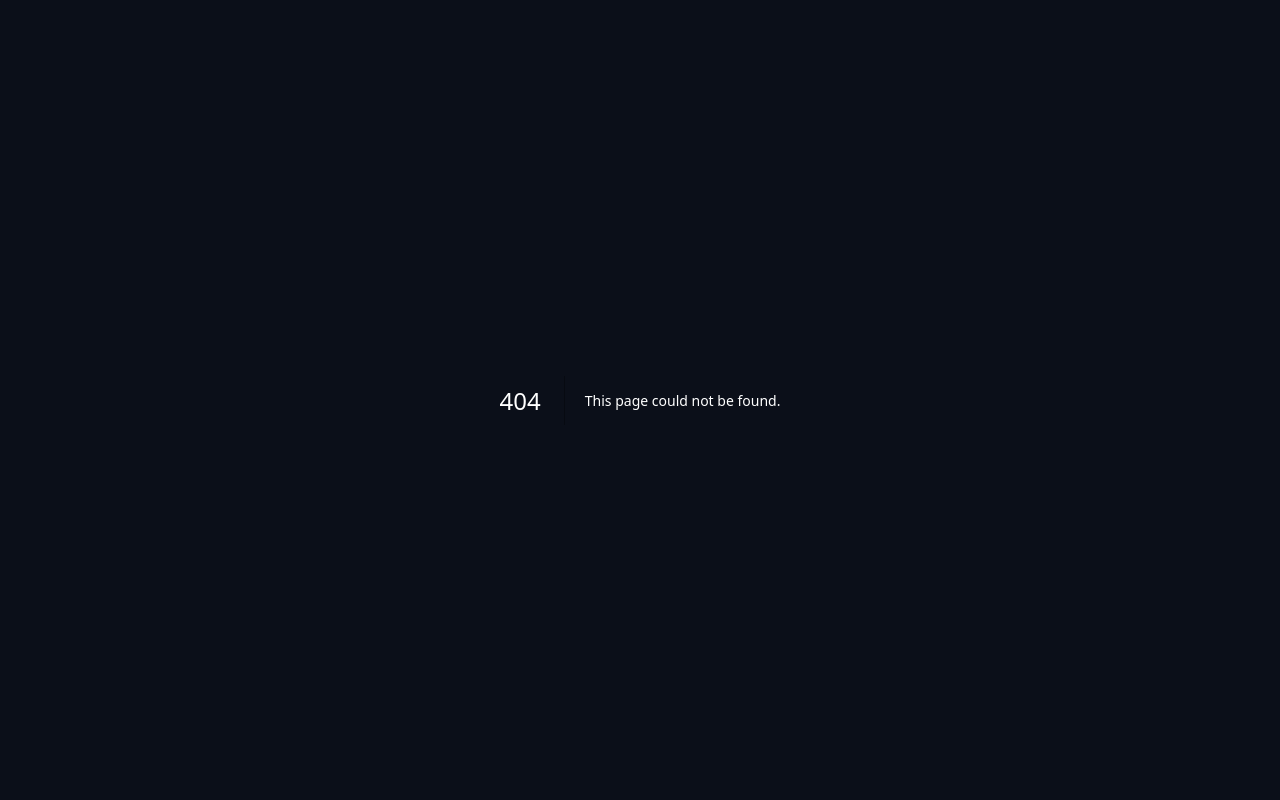
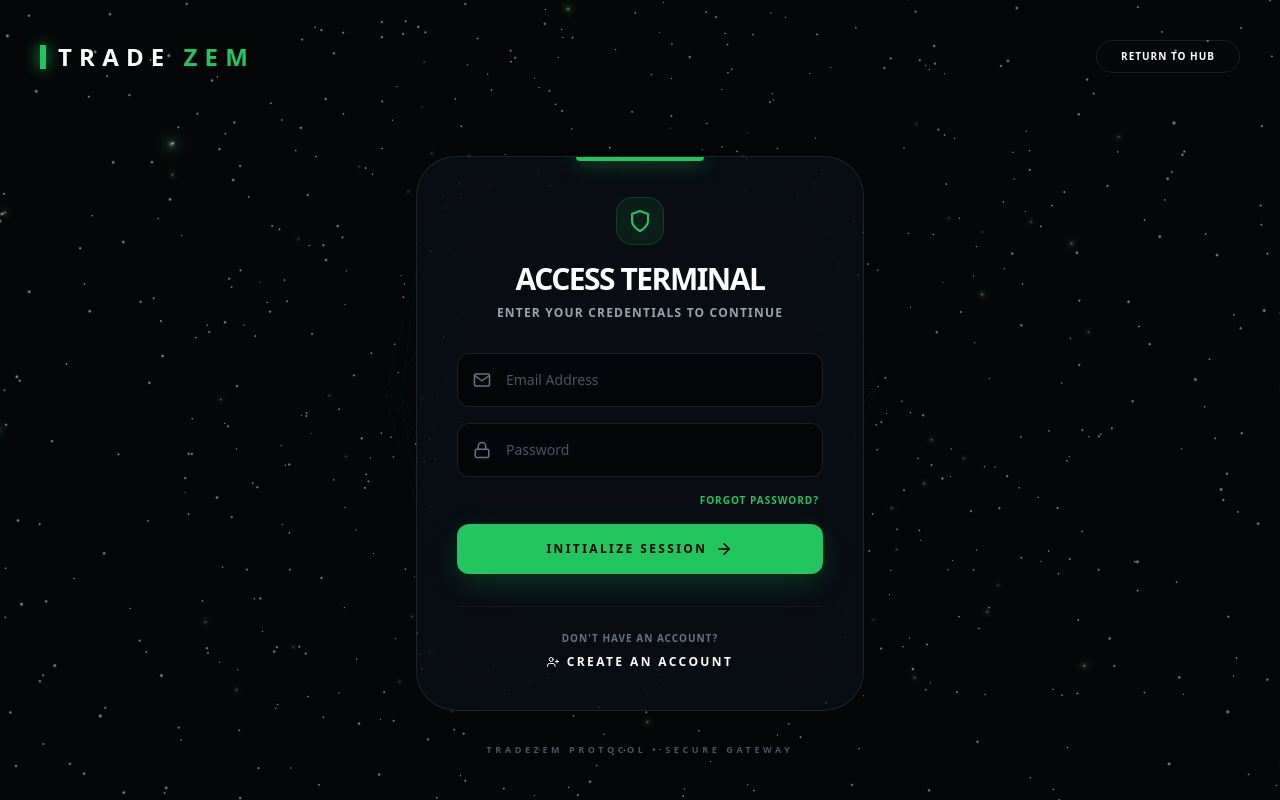
Before and after one commit to marksluistechnologies/trade-zem, a Next.js app: page /login in a window 1280 px wide. Before the commit this address had no page. Built offline with nearby package versions, Linux system fonts and the light colour scheme.

Commit message:
Fixed missing FiActivity import in Privacy Policy

```diff
--- /dev/null
+++ b/src/app/login/page.js
@@ -0,0 +1,171 @@
+"use client";
+
+import React, { useState } from 'react';
+import { motion, AnimatePresence } from 'framer-motion';
+import { Canvas } from '@react-three/fiber';
+import { Stars, Sparkles, Float } from '@react-three/drei';
+import Link from 'next/link';
+import {
+  FiMail, FiLock, FiUser, FiUserPlus,
+  FiArrowRight, FiKey, FiShield
+} from 'react-icons/fi';
+
+// --- Background 3D Visual ---
+const BackgroundVisual = () => {
+  return (
+    <Float speed={2} rotationIntensity={0.5} floatIntensity={1}>
+      <mesh position={[0, 0, -2]}>
+        <icosahedronGeometry args={[3, 1]} />
+        <meshStandardMaterial color="#22c55e" wireframe transparent opacity={0.15} />
+      </mesh>
+    </Float>
+  );
+};
+
+// --- Custom Input Component ---
+const InputField = ({ icon: Icon, type, placeholder, name }) => (
+  <div className="relative group">
+    <div className="absolute inset-y-0 left-0 pl-4 flex items-center pointer-events-none text-gray-500 group-focus-within:text-green-500 transition-colors">
+      <Icon className="text-lg" />
+    </div>
+    <input
+      type={type}
+      name={name}
+      className="w-full bg-black/50 border border-white/10 rounded-xl py-4 pl-12 pr-4 text-sm text-white placeholder-gray-600 focus:outline-none focus:border-green-500/50 focus:ring-1 focus:ring-green-500/50 transition-all"
+      placeholder={placeholder}
+      required
+    />
+  </div>
+);
+
+export default function AuthPage() {
+  const [isLogin, setIsLogin] = useState(true);
+
+  return (
+    <div className="relative min-h-screen bg-[#050608] text-white selection:bg-green-500/30 overflow-hidden font-sans flex flex-col">
+
+      {/* 3D Background */}
+      <div className="absolute inset-0 z-0 pointer-events-none opacity-60">
+        <Canvas camera={{ position: [0, 0, 5] }}>
+          <ambientLight intensity={0.5} />
+          <BackgroundVisual />
+          <Stars radius={100} depth={50} count={5000} factor={4} fade speed={1.5} />
+          <Sparkles count={100} scale={10} size={4} speed={0.4} color="#22c55e" opacity={0.4} />
+        </Canvas>
+      </div>
+
+      {/* Simple Navbar */}
+      <nav className="relative z-10 w-full p-6 md:p-10 flex justify-between items-center">
+        <Link href="/" className="text-xl md:text-2xl font-black tracking-[0.3em] flex items-center gap-3 hover:opacity-80 transition-opacity">
+          <div className="w-1.5 h-6 bg-green-500 shadow-[0_0_15px_#22c55e]" />
+          TRADE<span className="text-green-500">ZEM</span>
+        </Link>
+        <Link href="/" className="px-6 py-2 border border-white/10 rounded-full text-[10px] font-black uppercase tracking-widest hover:bg-white hover:text-black transition-all">
+          Return to Hub
+        </Link>
+      </nav>
+
+      {/* Auth Container */}
+      <main className="relative z-10 flex-1 flex items-center justify-center p-6">
+        <div className="w-full max-w-md">
+
+          {/* Glass Card */}
+          <div className="bg-gray-900/40 backdrop-blur-2xl border border-white/10 rounded-[2.5rem] p-8 md:p-10 shadow-2xl relative overflow-hidden">
+
+            {/* Top Glow */}
+            <div className="absolute top-0 left-1/2 -translate-x-1/2 w-32 h-1 bg-green-500 rounded-b-full shadow-[0_0_20px_#22c55e]" />
+
+            <AnimatePresence mode="wait">
+              <motion.div
+                key={isLogin ? 'login' : 'register'}
+                initial={{ opacity: 0, x: isLogin ? -20 : 20 }}
+                animate={{ opacity: 1, x: 0 }}
+                exit={{ opacity: 0, x: isLogin ? 20 : -20 }}
+                transition={{ duration: 0.3 }}
+              >
+                {/* Header */}
+                <div className="text-center mb-8">
+                  <div className="w-12 h-12 bg-green-500/10 border border-green-500/20 rounded-2xl flex items-center justify-center mx-auto mb-4 text-green-500">
+                    <FiShield className="text-2xl" />
+                  </div>
+                  <h1 className="text-3xl font-black uppercase tracking-tighter mb-2">
+                    {isLogin ? 'Access Terminal' : 'Create Account'}
+                  </h1>
+                  <p className="text-gray-400 text-xs font-bold uppercase tracking-widest">
+                    {isLogin ? 'Enter your credentials to continue' : 'Join the high-velocity arena'}
+                  </p>
+                </div>
+
+                {/* Form */}
+                <form className="space-y-4" onSubmit={(e) => e.preventDefault()}>
+
+                  {!isLogin && (
+                    <InputField icon={FiUser} type="text" name="name" placeholder="Full Name" />
+                  )}
+
+                  <InputField icon={FiMail} type="email" name="email" placeholder="Email Address" />
+                  <InputField icon={FiLock} type="password" name="password" placeholder="Password" />
+
+                  {!isLogin && (
+                    <>
+                      <InputField icon={FiLock} type="password" name="confirmPassword" placeholder="Confirm Password" />
+                      <InputField icon={FiKey} type="text" name="referral" placeholder="Referral Code (Optional)" />
+
+                      <div className="flex items-start gap-3 mt-4 px-1">
+                        <input type="checkbox" id="terms" className="mt-1 accent-green-500 bg-black/50 border-white/10" required />
+                        <label htmlFor="terms" className="text-[10px] text-gray-500 uppercase tracking-widest font-bold">
+                          I agree to the <Link href="/terms" className="text-green-500 hover:underline">Terms of Use</Link> and <Link href="/privacy" className="text-green-500 hover:underline">Privacy Policy</Link>.
+                        </label>
+                      </div>
+                    </>
+                  )}
+
+                  {isLogin && (
+                    <div className="flex justify-end px-1">
+                      <Link href="#" className="text-[10px] text-green-500 hover:text-green-400 uppercase tracking-widest font-bold transition-colors">
+                        Forgot Password?
+                      </Link>
+                    </div>
+                  )}
+
+                  <button
+                    type="submit"
+                    className="w-full py-4 mt-6 bg-green-500 text-black font-black rounded-xl uppercase tracking-[0.2em] text-xs hover:bg-green-400 transition-all flex items-center justify-center gap-2 shadow-[0_10px_30px_rgba(34,197,94,0.2)]"
+                  >
+                    {isLogin ? 'Initialize Session' : 'Register Node'} <FiArrowRight className="text-lg" />
+                  </button>
+                </form>
+
+                {/* Toggle Login/Register */}
+                <div className="mt-8 text-center border-t border-white/5 pt-6">
+                  <p className="text-[10px] text-gray-500 uppercase tracking-widest font-bold">
+                    {isLogin ? "Don't have an account?" : "Already have an account?"}
+                  </p>
+                  <button
+                    onClick={() => setIsLogin(!isLogin)}
+                    className="mt-2 text-xs text-white font-black uppercase tracking-[0.2em] hover:text-green-400 transition-colors flex items-center justify-center gap-2 mx-auto"
+                  >
+                    {isLogin ? (
+                      <><FiUserPlus /> Create an account</>
+                    ) : (
+                      <><FiUser /> Access Terminal</>
+                    )}
+                  </button>
+                </div>
+
+              </motion.div>
+            </AnimatePresence>
+          </div>
+
+          {/* Footer Note */}
+          <div className="text-center mt-8 opacity-50">
+             <p className="text-[9px] text-gray-400 uppercase tracking-[0.4em] font-black">
+               TradeZem Protocol • Secure Gateway
+             </p>
+          </div>
+
+        </div>
+      </main>
+    </div>
+  );
+}
--- a/src/app/page.js
+++ b/src/app/page.js
@@ -109,8 +109,12 @@ export default function TradeZemPro() {
           TRADE<span className="text-green-500">ZEM</span>
         </div>
         <div className="flex items-center gap-2 md:gap-4 font-sans">
-          <button className="text-[10px] font-black uppercase tracking-widest text-gray-400 hover:text-white hidden md:block transition-all px-4 py-2 hover:bg-white/5 rounded-full">Login</button>
-          <button className="px-5 py-2.5 bg-white text-black text-[9px] md:text-[10px] font-black rounded-full hover:bg-green-500 transition-all uppercase tracking-widest shadow-2xl whitespace-nowrap">Start Trading</button>
+          <Link href="/login" className="text-[10px] font-black uppercase tracking-widest text-gray-400 hover:text-white hidden md:block transition-all px-4 py-2 hover:bg-white/5 rounded-full">
+            Login
+          </Link>
+          <Link href="/login" className="px-5 py-2.5 bg-white text-black text-[9px] md:text-[10px] font-black rounded-full hover:bg-green-500 transition-all uppercase tracking-widest shadow-2xl whitespace-nowrap inline-block text-center">
+            Start Trading
+          </Link>
         </div>
       </nav>
 
@@ -126,8 +130,12 @@ export default function TradeZemPro() {
             Engage with 10 proprietary algorithmic indices. High-frequency 1-second candles. Decentralized liquidity settlement.
           </p>
           <div className="flex flex-col sm:flex-row gap-8 justify-center pointer-events-auto">
-            <button onClick={() => document.getElementById('market').scrollIntoView({behavior:'smooth'})} className="px-14 py-6 bg-green-500 text-black font-black rounded-3xl shadow-[0_20px_50px_rgba(34,197,94,0.3)] hover:scale-105 transition-all uppercase tracking-widest text-xs font-sans">Launch App</button>
-            <button onClick={() => document.getElementById('expert').scrollIntoView({behavior:'smooth'})} className="px-14 py-6 bg-white/5 border border-white/10 text-white font-black rounded-3xl backdrop-blur-xl hover:bg-white/10 transition-all uppercase tracking-widest text-xs font-sans">Download App</button>
+            <Link href="/login" className="px-14 py-6 bg-green-500 text-black font-black rounded-3xl shadow-[0_20px_50px_rgba(34,197,94,0.3)] hover:scale-105 transition-all uppercase tracking-widest text-xs font-sans text-center inline-block">
+              Launch App
+            </Link>
+            <Link href="/download" className="px-14 py-6 bg-white/5 border border-white/10 text-white font-black rounded-3xl backdrop-blur-xl hover:bg-white/10 transition-all uppercase tracking-widest text-xs font-sans text-center inline-block">
+              Download App
+            </Link>
           </div>
         </div>
       </section>
@@ -258,7 +266,9 @@ export default function TradeZemPro() {
                 <FiShield className="text-6xl text-green-500 mx-auto mb-8" />
                 <h3 className="text-4xl font-black uppercase tracking-tighter mb-6 leading-none font-sans text-center">Crypto Gateway</h3>
                 <p className="text-gray-400 mb-10 leading-relaxed text-sm font-sans text-center">Secure, instant deposits and 24/7 withdrawals via the integrated Crypto Payment Node.</p>
-                <button className="w-full py-5 bg-green-500 text-gray-950 font-black rounded-2xl uppercase tracking-[0.2em] text-xs shadow-3xl font-sans">Launch Trading App</button>
+                <Link href="/login" className="w-full py-5 bg-green-500 text-gray-950 font-black rounded-2xl uppercase tracking-[0.2em] text-xs shadow-3xl font-sans block text-center hover:bg-green-400 transition-all">
+                  Launch Trading App
+                </Link>
             </div>
         </div>
       </section>
```
